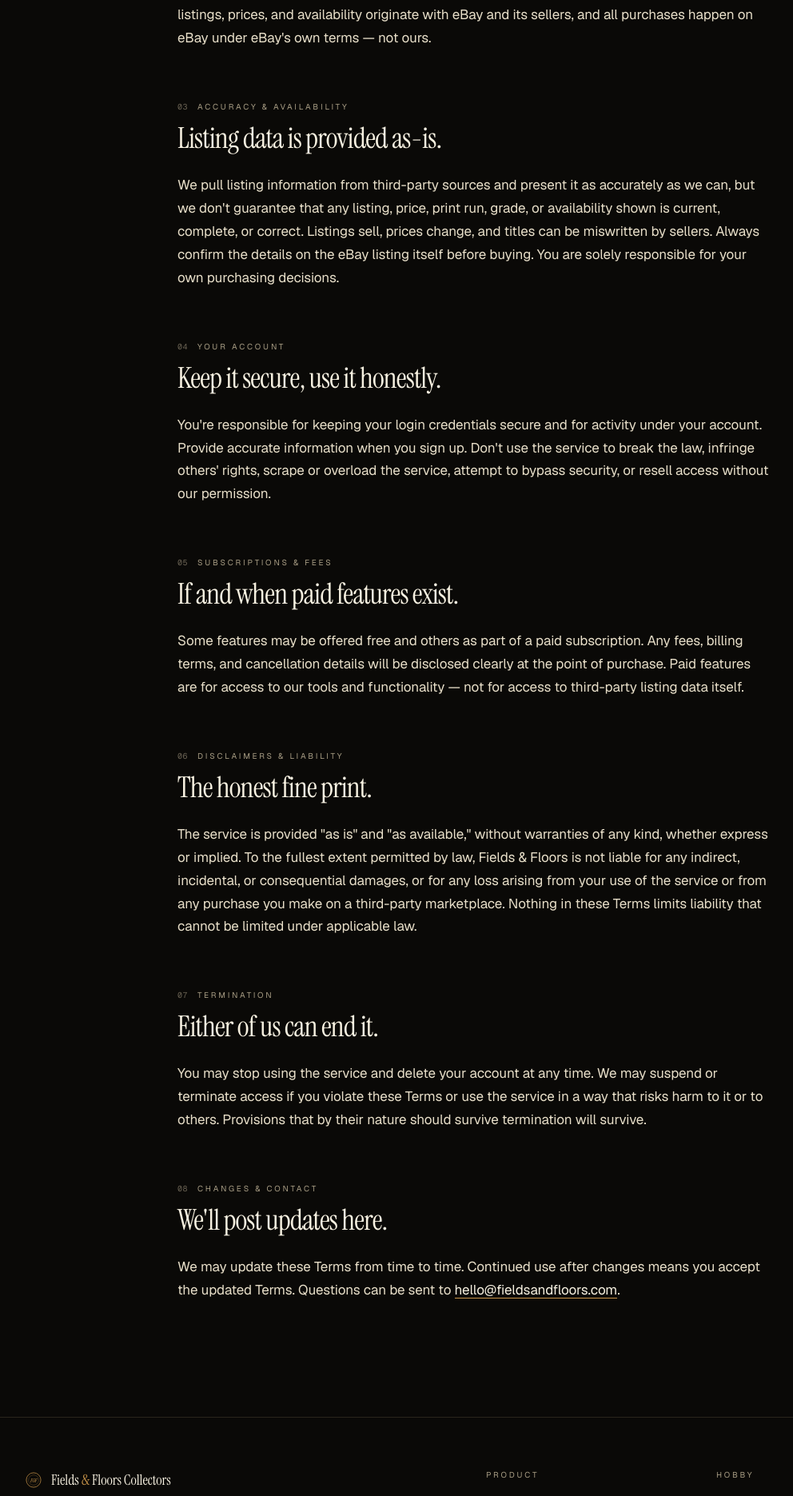
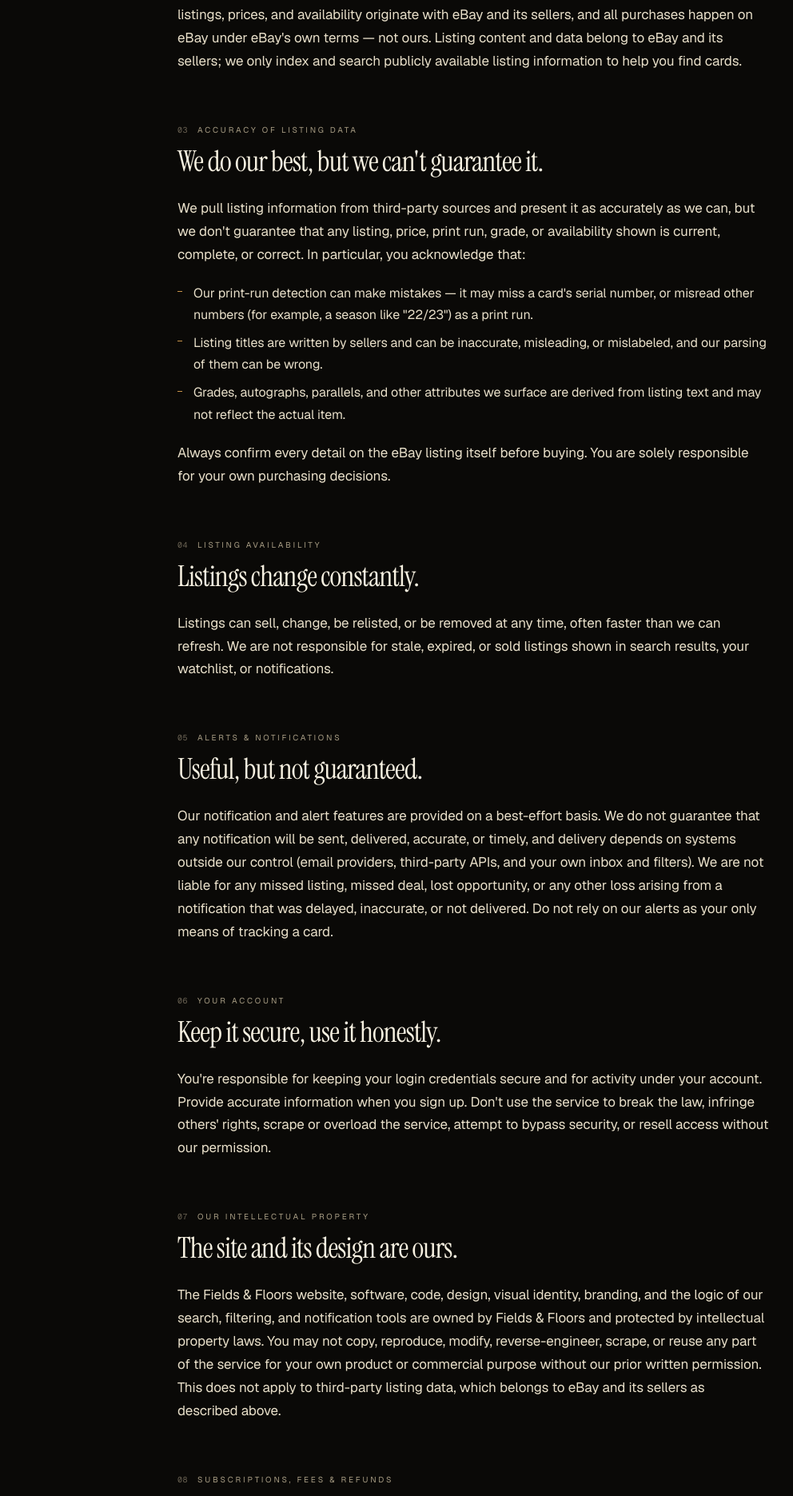
Before and after one commit to landoleavitt-pixel/collector-scanner, a Next.js app: page /terms in a window 1280 px wide. Shown: the part 942-2813 px from the top of the page at 80% size, without its empty margins (48-1040 px from the left). Built offline with nearby package versions, Linux system fonts and the light colour scheme; no server answers.

Commit message:
v2 legal docs: liability cap, alert disclaimer, governing law, IP, data transfer

```diff
--- a/app/terms/page.js
+++ b/app/terms/page.js
@@ -42,25 +42,60 @@ export default function TermsPage() {
           operated by eBay Inc. "eBay" is a trademark of its respective owner, used
           here only to describe the source of listing data. All listings, prices, and
           availability originate with eBay and its sellers, and all purchases happen
-          on eBay under eBay's own terms — not ours.
+          on eBay under eBay's own terms — not ours. Listing content and data belong
+          to eBay and its sellers; we only index and search publicly available
+          listing information to help you find cards.
         </p>
       </Prose>
 
-      <SectionHeading number="03" label="Accuracy &amp; availability">
-        Listing data is provided as-is.
+      <SectionHeading number="03" label="Accuracy of listing data">
+        We do our best, but we can't guarantee it.
       </SectionHeading>
       <Prose>
         <p>
           We pull listing information from third-party sources and present it as
           accurately as we can, but we don't guarantee that any listing, price,
           print run, grade, or availability shown is current, complete, or correct.
-          Listings sell, prices change, and titles can be miswritten by sellers.
-          Always confirm the details on the eBay listing itself before buying. You
+          In particular, you acknowledge that:
+        </p>
+        <ul>
+          <li>Our print-run detection can make mistakes &mdash; it may miss a card's serial number, or misread other numbers (for example, a season like "22/23") as a print run.</li>
+          <li>Listing titles are written by sellers and can be inaccurate, misleading, or mislabeled, and our parsing of them can be wrong.</li>
+          <li>Grades, autographs, parallels, and other attributes we surface are derived from listing text and may not reflect the actual item.</li>
+        </ul>
+        <p>
+          Always confirm every detail on the eBay listing itself before buying. You
           are solely responsible for your own purchasing decisions.
         </p>
       </Prose>
 
-      <SectionHeading number="04" label="Your account">
+      <SectionHeading number="04" label="Listing availability">
+        Listings change constantly.
+      </SectionHeading>
+      <Prose>
+        <p>
+          Listings can sell, change, be relisted, or be removed at any time, often
+          faster than we can refresh. We are not responsible for stale, expired, or
+          sold listings shown in search results, your watchlist, or notifications.
+        </p>
+      </Prose>
+
+      <SectionHeading number="05" label="Alerts &amp; notifications">
+        Useful, but not guaranteed.
+      </SectionHeading>
+      <Prose>
+        <p>
+          Our notification and alert features are provided on a best-effort basis. We
+          do not guarantee that any notification will be sent, delivered, accurate, or
+          timely, and delivery depends on systems outside our control (email
+          providers, third-party APIs, and your own inbox and filters). We are not
+          liable for any missed listing, missed deal, lost opportunity, or any other
+          loss arising from a notification that was delayed, inaccurate, or not
+          delivered. Do not rely on our alerts as your only means of tracking a card.
+        </p>
+      </Prose>
+
+      <SectionHeading number="06" label="Your account">
         Keep it secure, use it honestly.
       </SectionHeading>
       <Prose>
@@ -73,7 +108,22 @@ export default function TermsPage() {
         </p>
       </Prose>
 
-      <SectionHeading number="05" label="Subscriptions &amp; fees">
+      <SectionHeading number="07" label="Our intellectual property">
+        The site and its design are ours.
+      </SectionHeading>
+      <Prose>
+        <p>
+          The Fields &amp; Floors website, software, code, design, visual identity,
+          branding, and the logic of our search, filtering, and notification tools are
+          owned by Fields &amp; Floors and protected by intellectual property laws.
+          You may not copy, reproduce, modify, reverse-engineer, scrape, or reuse any
+          part of the service for your own product or commercial purpose without our
+          prior written permission. This does not apply to third-party listing data,
+          which belongs to eBay and its sellers as described above.
+        </p>
+      </Prose>
+
+      <SectionHeading number="08" label="Subscriptions, fees &amp; refunds">
         If and when paid features exist.
       </SectionHeading>
       <Prose>
@@ -81,26 +131,49 @@ export default function TermsPage() {
           Some features may be offered free and others as part of a paid
           subscription. Any fees, billing terms, and cancellation details will be
           disclosed clearly at the point of purchase. Paid features are for access to
-          our tools and functionality — not for access to third-party listing data
-          itself.
+          our tools and functionality &mdash; not for access to third-party listing data
+          itself. Except where required by law, subscription fees are non-refundable,
+          including for partially used periods. If we add paid plans, payments will be
+          handled by a third-party payment processor; we don't store your full payment
+          card details ourselves.
         </p>
       </Prose>
 
-      <SectionHeading number="06" label="Disclaimers &amp; liability">
+      <SectionHeading number="09" label="Changes to the service">
+        We may evolve or discontinue features.
+      </SectionHeading>
+      <Prose>
+        <p>
+          We may add, change, suspend, or discontinue any part of the service &mdash;
+          including features, filters, or notifications &mdash; at any time, with or without
+          notice. We are not liable to you for any modification, suspension, or
+          discontinuation of the service or any feature.
+        </p>
+      </Prose>
+
+      <SectionHeading number="10" label="Disclaimers &amp; liability">
         The honest fine print.
       </SectionHeading>
       <Prose>
         <p>
           The service is provided "as is" and "as available," without warranties of
-          any kind, whether express or implied. To the fullest extent permitted by
-          law, Fields &amp; Floors is not liable for any indirect, incidental, or
-          consequential damages, or for any loss arising from your use of the service
-          or from any purchase you make on a third-party marketplace. Nothing in these
-          Terms limits liability that cannot be limited under applicable law.
+          any kind, whether express or implied, including any implied warranties of
+          merchantability, fitness for a particular purpose, and non-infringement.
+        </p>
+        <p>
+          To the fullest extent permitted by law, Fields &amp; Floors will not be
+          liable for any indirect, incidental, special, consequential, or punitive
+          damages, or for any loss of profits, opportunities, or data, arising from
+          your use of the service or from any purchase you make on a third-party
+          marketplace. To the fullest extent permitted by law, our total aggregate
+          liability for any claim relating to the service is limited to the greater of
+          (a) the total fees you paid us in the twelve (12) months before the claim,
+          or (b) CAD $100. Nothing in these Terms limits liability that cannot be
+          limited under applicable law.
         </p>
       </Prose>
 
-      <SectionHeading number="07" label="Termination">
+      <SectionHeading number="11" label="Termination">
         Either of us can end it.
       </SectionHeading>
       <Prose>
@@ -108,11 +181,26 @@ export default function TermsPage() {
           You may stop using the service and delete your account at any time. We may
           suspend or terminate access if you violate these Terms or use the service in
           a way that risks harm to it or to others. Provisions that by their nature
-          should survive termination will survive.
+          should survive termination &mdash; including intellectual property, disclaimers,
+          and liability limits &mdash; will survive.
         </p>
       </Prose>
 
-      <SectionHeading number="08" label="Changes &amp; contact">
+      <SectionHeading number="12" label="Governing law &amp; disputes">
+        Alberta, Canada &mdash; and let's talk first.
+      </SectionHeading>
+      <Prose>
+        <p>
+          These Terms are governed by the laws of the Province of Alberta and the
+          federal laws of Canada applicable there, without regard to conflict-of-laws
+          rules. If a dispute arises, you agree to first contact us and attempt to
+          resolve it informally and in good faith. If we can't resolve it within a
+          reasonable time, the courts located in Alberta will have jurisdiction,
+          except where applicable law gives you the right to bring a claim elsewhere.
+        </p>
+      </Prose>
+
+      <SectionHeading number="13" label="Changes &amp; contact">
         We'll post updates here.
       </SectionHeading>
       <Prose>
```
Also changed, not shown: app/privacy/page.js (+56 -24 lines).
